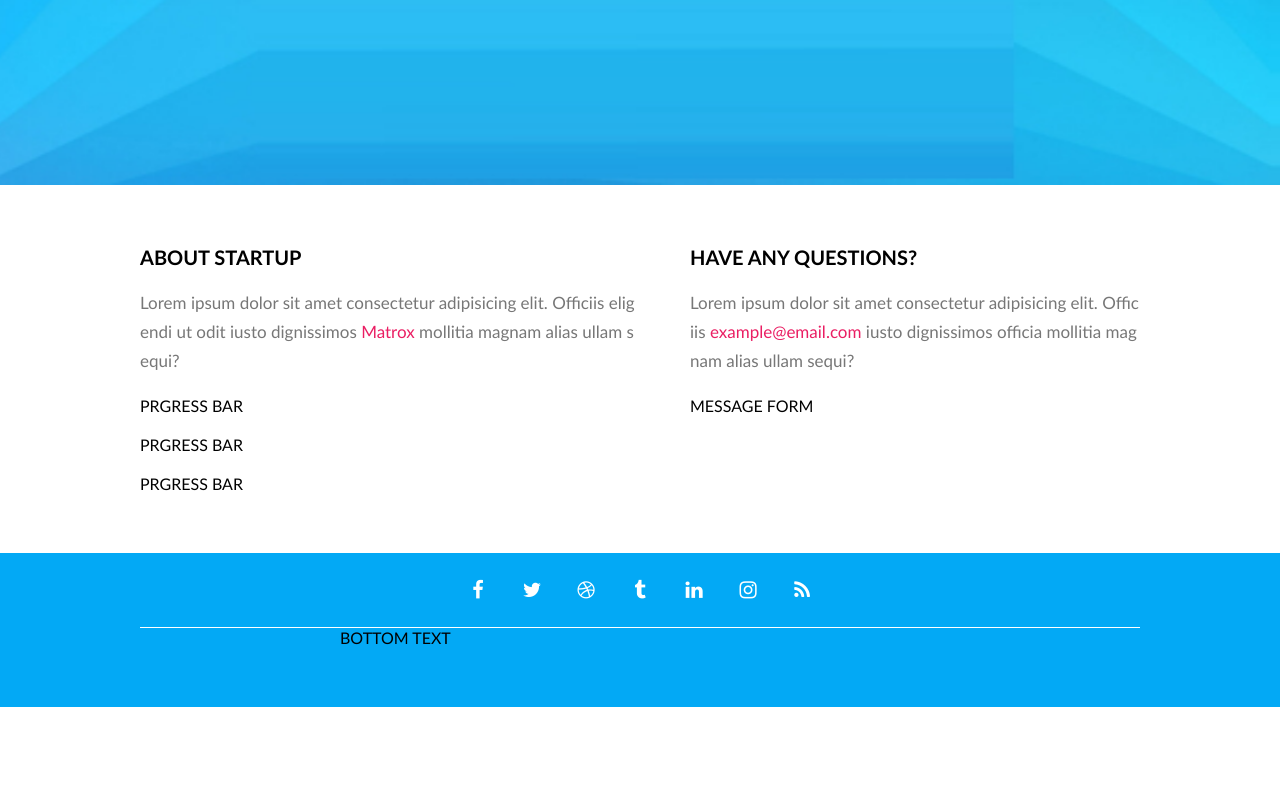
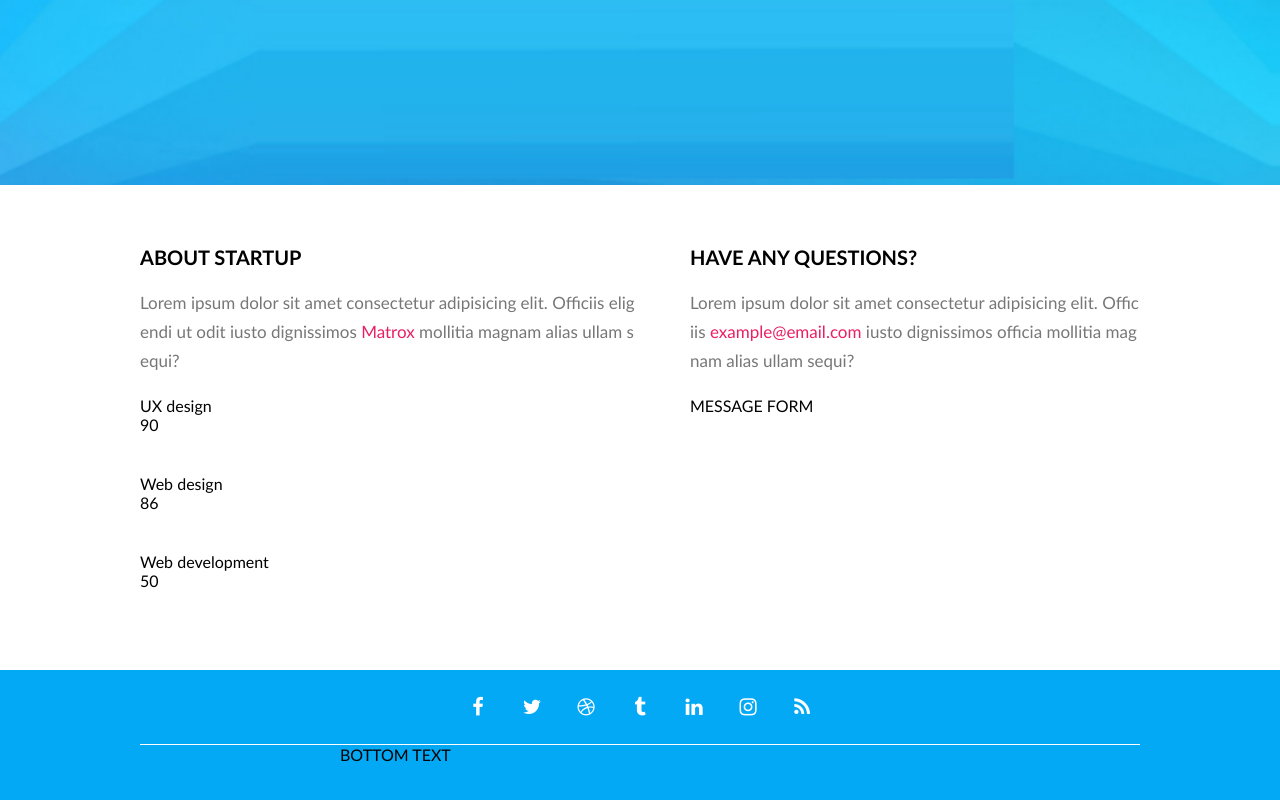
Before and after one commit to MarijusIL/7-coming-soon, a website with bundled scripts: page index.html in a window 1280 px wide. Shown: the part 615-1415 px from the top of the page. Before the commit the page ends 1322 px from the top, so only its background shows below. Built offline with nearby package versions, Linux system fonts and the light colour scheme.

Commit message:
bars in html

```diff
--- a/css/components/progress-bar.css
+++ b/css/components/progress-bar.css
@@ -0,0 +1,3 @@
+.progress-bar {
+
+}
--- a/index.html
+++ b/index.html
@@ -50,9 +50,6 @@
             eligendi ut odit iusto dignissimos <a href="#">Matrox</a> mollitia
             magnam alias ullam sequi?
           </p>
-          <div class="progress-bar">PRGRESS BAR</div>
-          <div class="progress-bar">PRGRESS BAR</div>
-          <div class="progress-bar">PRGRESS BAR</div>
         </div>
         <div class="right-column">
           <h2>Have any questions?</h2>
--- /dev/null
+++ b/js/components/progressBar.js/progressBar.js
@@ -0,0 +1,24 @@
+function progressBar(selector, data) {
+  // validation
+
+  // logic
+  const DOM = document.querySelector(selector);
+  let HTML = '';
+
+  for (const progress of data) {
+    HTML += `<div class="progress-bar">
+                <div class="top"></div>
+                    <div class="label">${progress.label}</div>
+                    <div class="value">${progress.value}</div>
+                </div>
+                <div class="bottom">
+                    <div class="progress"></div>
+                </div>
+            </div>`;
+  }
+
+  // result return
+  DOM.insertAdjacentHTML('beforeend', HTML);
+}
+
+export { progressBar };
--- /dev/null
+++ b/js/data/progressBarData.js
@@ -0,0 +1,16 @@
+const progressBarData = [
+    {
+        label: 'UX design',
+        value: 90,
+    },
+    {
+        label: 'Web design',
+        value: 86,
+    },
+    {
+        label: 'Web development',
+        value: 50,
+    }
+]
+
+export { progressBarData }
--- a/js/home.js
+++ b/js/home.js
@@ -1,9 +1,12 @@
 import { renderClock } from './components/clock/clock.js';
+import { progressBar } from './components/progressBar.js/progressBar.js';
 import { socials } from './components/socials/socials.js';
+import { progressBarData } from './data/progressBarData.js';
 import { socialsData } from './data/socialsData.js';
 
 renderClock('#hero_clock', '04-19 10:00:00');
-socials('#socials_block', socialsData)
+socials('#socials_block', socialsData);
+progressBar('.left-column', progressBarData);
 
 
 
```
